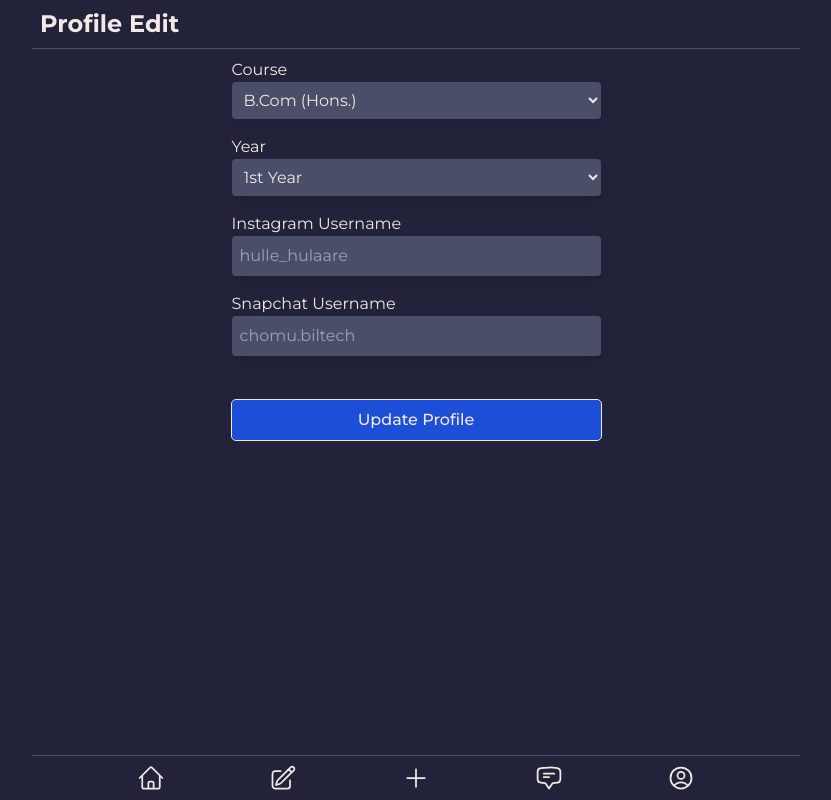
After one commit to usyntest/CollegeApp, a Django app: page /profile/edit/ in a window 1280 px wide. The commit adds this page. Shown: the whole page, without its empty margins (224-1055 px from the left). Run offline with Django 4.2, Linux system fonts and the light colour scheme; the visitor is signed in with stand-in values (Sample User, id 1); some libraries are stand-ins or nearby versions.

Commit message:
edit page added with functionality

```diff
--- a/client/static/client/style.css
+++ b/client/static/client/style.css
@@ -4,6 +4,8 @@ body {
     background-color: #22223B;
     color: #4A4E69;
     font-family: 'Montserrat', sans-serif;
+    max-height: 100vh;
+    min-height: 100vh;
 }
 
 .content-heading {
@@ -51,3 +53,16 @@ textarea {
     font-weight: 500;
     outline: #F2E9E4 1px solid;
 }
+
+/* EDIT FORM */
+.edit-form {
+    color: #F2E9E4;
+}
+
+.edit-form-input {
+    background-color: #4A4E69;
+}
+
+.edit-form-select {
+    background-color: #4A4E69;
+}
--- /dev/null
+++ b/client/templates/client/edit.html
@@ -0,0 +1,54 @@
+{% extends 'client/base.html' %}
+
+{% block content %}
+    <form class="edit-form md:w-1/2 w-100 mx-auto" action="/profile/edit/" method="POST">
+        {% csrf_token %}
+        <div class="py-2">
+            <label for="course">Course</label>
+            <br>
+            <select class="edit-form-select p-2 w-full rounded shadow-lg" name="course" id="course" required>
+                <option value="B.Com (Hons.)">B.Com (Hons.)</option>
+                <option value="B.Com.">B.Com.</option>
+                <option value="B.A. (Hons) Economics">B.A. (Hons) Economics</option>
+                <option value="B.Sc. (Hons.) Computer Science">B.Sc. (Hons.) Computer Science</option>
+                <option value="B.A. (Hons.) Punjabi">B.A. (Hons.) Punjabi</option>
+                <option value="B.A. (Hons) Business Economics">B.A. (Hons) Business Economics (BBE) </option>
+                <option value="Bachelor in Management Studies">Bachelor in Management Studies (BMS)</option>
+            </select>
+        </div>
+        <div class="py-2">
+            <label for="year">Year</label>
+            <br>
+            <select class="edit-form-select p-2 w-full rounded shadow-lg" name="year" id="year" required>
+                <option value="1">1st Year</option>
+                <option value="2">2nd Year</option>
+                <option value="3">3rd Year</option>
+                <option value="4">4th Year</option>
+            </select>
+        </div>
+        <div class="py-2">
+            <label for="instagram">Instagram Username</label>
+            <br>
+            <input class="edit-form-input p-2 w-full rounded shadow-lg" id="instagram" name="instagram" type="text" placeholder="hulle_hulaare"
+                {% if user.student.instagram %}
+                       value="user.student.instagram"
+                {% endif %}>
+        </div>
+        <div class="py-2">
+            <label for="snapchat">Snapchat Username</label>
+            <br>
+            <input class="edit-form-input p-2 w-full rounded shadow-lg" id="snapchat" name="snapchat" type="text" placeholder="chomu.biltech"
+               {% if user.student.snapchat %}
+                   value="user.student.snapchat">
+               {% endif %}>
+        </div>
+        <input type="hidden" value="{{ user.id }}" name="user">
+        <div class="button my-5 w-100">
+            <button class="btn py-2 my-4 px-4 bg-blue-700 rounded w-full submit-btn" type="submit">
+                Update Profile
+            </button>
+        </div>
+    </form>
+
+
+{% endblock content %}
--- a/client/templates/client/profile.html
+++ b/client/templates/client/profile.html
@@ -5,8 +5,9 @@
   {% if user.is_authenticated %} {% if user.username %}
   <div>
     <div
-      class="profile-card rounded-lg pt-10 pb-5 mb-5 shadow-lg shadow-zinc-600"
+      class="profile-card relative rounded-lg pt-10 pb-5 mb-5 shadow-lg shadow-zinc-600"
     >
+    <div class="absolute top-6 right-6"><a href="/profile/edit"><img class="h-7" src="{% static 'client/icons/edit.svg' %}" alt="edit icon svg"></a></div>
       <div class="profile-card-img">
         <img
           src="{{ user.student.image.url }}"
@@ -29,7 +30,7 @@
               src="{% static 'client/icons/course.svg' %}"
               alt="course icon svg"
             />
-            <p class="inline md:text-sm">B.Sc (Hons) Computer Science</p>
+            <p class="inline md:text-sm">{{ user.student.course }}</p>
           </div>
           <div class="w-3/4 mx-auto flex pt-3">
             <div class="w-2/4">
--- a/client/urls.py
+++ b/client/urls.py
@@ -7,5 +7,6 @@ urlpatterns = [
     path('chat/', views.chat, name='client-chat'),
     path('create/', views.create, name='client-create'),
     path('profile/', views.profile, name='client-profile'),
+    path('profile/edit/', views.edit, name='client-edit'),
     path('profile/<int:profile_id>/', views.other_profile, name='client-other-profile')
 ]
--- a/client/views.py
+++ b/client/views.py
@@ -62,8 +62,8 @@ def other_profile(request, profile_id):
     }
     if profile_id:
         user = User.objects.filter(id=profile_id).first()
-    if user:
-        context["user"] = user
+        if user:
+            context["user"] = user
     return render(request, 'client/other_profile.html', context)
 
 
@@ -72,3 +72,28 @@ def profile(request):
         "title": "Profile"
     }
     return render(request, 'client/profile.html', context)
+
+@login_required
+def edit(request):
+    context = {
+        "title": "Profile Edit"
+    }
+    if request.method == "POST":
+        try:
+            data = request.POST
+            student = User.objects.get(id=int(data.get('user'))).student
+            student.course = data.get('course')
+            student.year = int(data.get('year'))
+            if len(data.get('snapchat')):
+                student.snapchat = data.get('snapchat')
+            if len(data.get('instagram')):
+                student.instagram = data.get('instagram')
+            student.save()
+
+            messages.success(request, f"Account Updated")
+        except Exception as e:
+            print(e)
+            messages.error(request, f"Account Couldn't Be Updated")
+        return redirect('client-profile')
+
+    return render(request, 'client/edit.html', context)
```
Also changed, not shown: client/static/client/icons/edit.svg (added).
